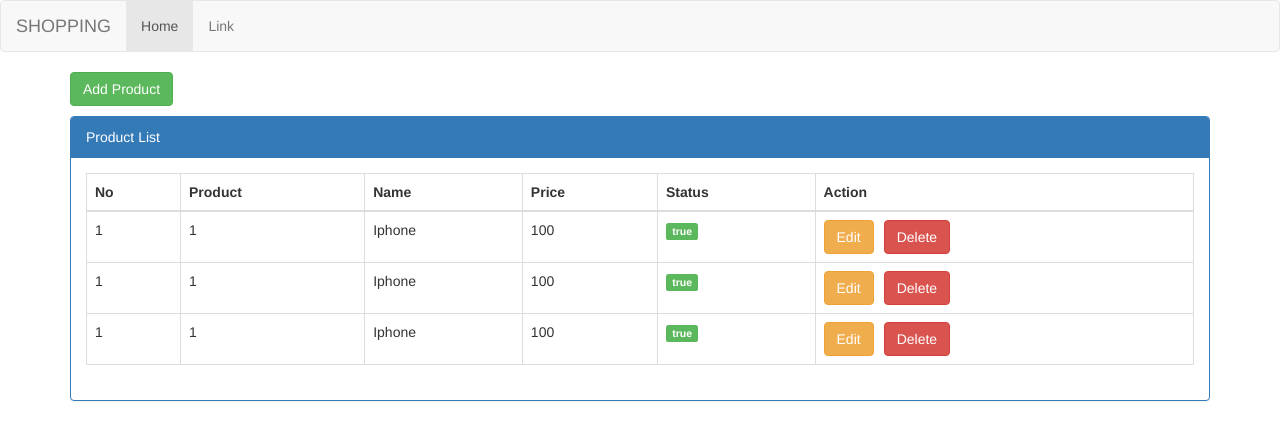
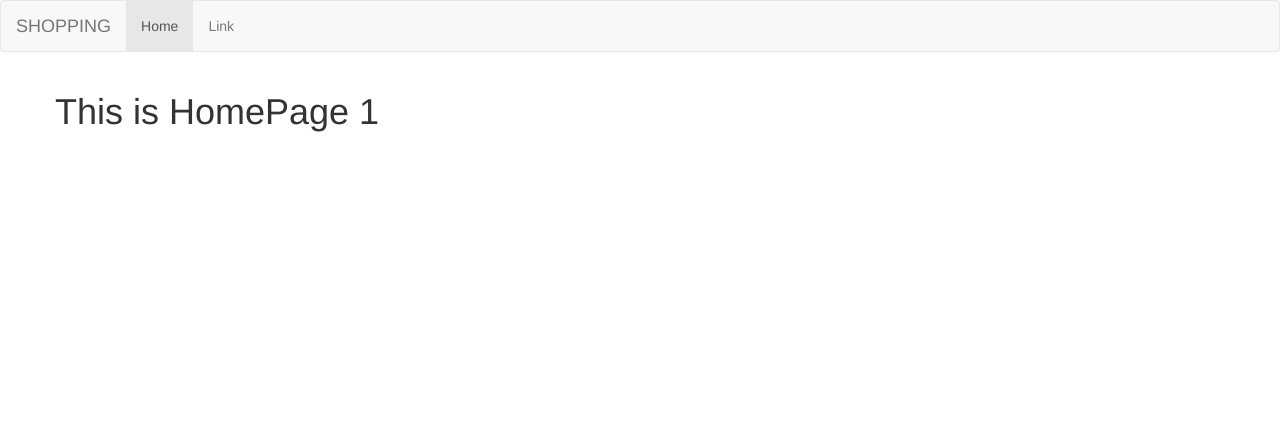
Before and after one commit to Khanhvuong8939/react-redux-router-cart, a React (Create React App) app: page / in a window 1280 px wide. Shown: the top 440 px of the page. Built offline with nearby package versions, Linux system fonts and the light colour scheme.

Commit message:
Integrate Routes

```diff
--- a/src/App.js
+++ b/src/App.js
@@ -3,21 +3,43 @@ import './App.css';
 import Menu from './components/Menu/Menu';
 import ProductList from './components/ProductList/ProductList';
 
+import routes from './routes';
+import { Switch, Route, BrowserRouter as Router } from 'react-router-dom';
+
 class App extends Component {
   render() {
     return (
-      <div>
-        <Menu />
-        <div className="container">
-          <div className="row">
-            <div className="col-xs-12 col-sm-12 col-md-12 col-lg-12">
+      <Router>
+        <div>
+          <Menu />
+          <div className="container">
+            <div className="row">
+              {/* <div className="col-xs-12 col-sm-12 col-md-12 col-lg-12">
               <button type="button" className="btn btn-success mb-10">Add Product</button>
               <ProductList />
+            </div> */}
+              {this.showContentMenus(routes)}
             </div>
           </div>
         </div>
-      </div>
+      </Router>
     );
+  }
+
+  showContentMenus = routes => {
+    var result = null;
+    if (routes.length > 0) {
+      result = routes.map((route, index) => {
+        return (<Route
+          key={index}
+          path={route.path}
+          exact={route.exact}
+          component={route.main}
+        />)
+      })
+    }
+    console.log({ result })
+    return <Switch>{result}</Switch>;
   }
 }
 
--- a/src/components/ProductList/ProductList.js
+++ b/src/components/ProductList/ProductList.js
@@ -19,9 +19,9 @@ class ProductList extends Component {
                             </tr>
                         </thead>
                         <tbody>
-                            <ProductItem/>
-                            <ProductItem/>
-                            <ProductItem/>
+                            <ProductItem />
+                            <ProductItem />
+                            <ProductItem />
                         </tbody>
                     </table>
                 </div>
--- /dev/null
+++ b/src/pages/HomePage/HomePage.js
@@ -0,0 +1,14 @@
+import React, { Component } from 'react';
+
+class HomePage extends Component {
+    render() {
+        return (
+            <div>
+                <h1>This is HomePage 1</h1>
+            </div>
+        );
+    }
+}
+
+
+export default HomePage;
--- /dev/null
+++ b/src/pages/NotFoundPage/NotFoundPage.js
@@ -0,0 +1,18 @@
+import React, { Component } from 'react';
+
+class NotFoundPage extends Component {
+    render() {
+        return (
+            <div>
+                <div className="alert alert-warning">
+                    <button type="button" className="close" data-dismiss="alert" aria-hidden="true">&times;</button>
+                    <strong>Not Found!</strong>
+                    <h1>404 - NOT FOUND</h1>
+                </div>
+            </div>
+        );
+    }
+}
+
+
+export default NotFoundPage;
--- a/src/routes.js
+++ b/src/routes.js
@@ -0,0 +1,21 @@
+import React from 'react'
+
+import HomePage from './pages/HomePage/HomePage'
+import NotFoundPage from './pages/NotFoundPage/NotFoundPage'
+
+
+const routes = [
+  {
+    path: '/',
+    exact: true,
+    main: ()=><HomePage/>
+  },
+  {
+    path: '',
+    exact: false,
+    main: ()=><NotFoundPage/>
+  },
+
+];
+
+export default routes;
```
Also changed, not shown: src/pages/ProductItemPage/HomePage.js (added), src/pages/ProductListPage/HomePage.js (added).
